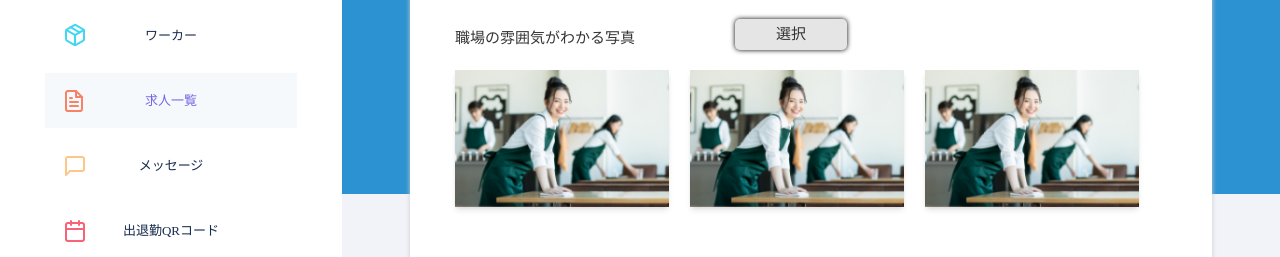
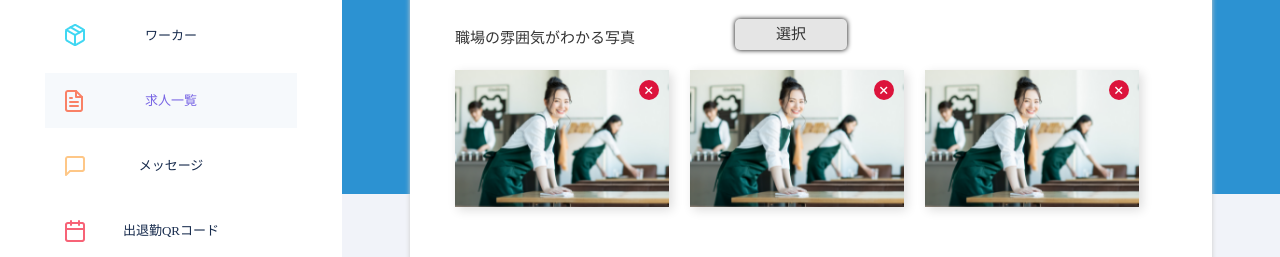
Before and after one commit to Doraemon730/JOBi_Frontend, a React (Vite) app: page /hiringnew in a window 1280 px wide. Shown: the part 297-554 px from the top of the page. Built offline with nearby package versions, Linux system fonts and the light colour scheme.

Commit message:
hiring new page image delete btn added

```diff
--- a/src/pages/business/HiringNewPage.jsx
+++ b/src/pages/business/HiringNewPage.jsx
@@ -19,7 +19,7 @@ export default function BusinessHiringNewPage() {
         setConform(false);
     }
     return (
-        <div className={clsx('business bhn', {'bhn-conform': conform})}>
+        <div className={clsx('business bhn', { 'bhn-conform': conform })}>
             <Sidebar active_num={3} />
             <div className="board">
                 <div className="header">
@@ -51,9 +51,18 @@ export default function BusinessHiringNewPage() {
                         <div className="btn-select-img btn-gray w-[112px] h-[31px] sp:mt-[10px]">選択</div>
                     </div>
                     <div className="w-full flex mt-[20px] db:block">
-                        <img src='/src/img/photo-worker.png' alt="" className='shadow-md w-[30%] mr-[3%] db:w-full db:mb-[20px]' />
-                        <img src='/src/img/photo-worker.png' alt="" className='shadow-md w-[30%] mr-[3%] db:w-full db:mb-[20px]' />
-                        <img src='/src/img/photo-worker.png' alt="" className='shadow-md w-[30%] db:w-full' />
+                        <div className="box-img">
+                            <img src='/src/img/photo-worker.png' alt="" className='db:w-full db:mb-[20px]' />
+                            <div className="btn-del-img">+</div>
+                        </div>
+                        <div className="box-img">
+                            <img src='/src/img/photo-worker.png' alt="" className='db:w-full db:mb-[20px]' />
+                            <div className="btn-del-img">+</div>
+                        </div>
+                        <div className="box-img">
+                            <img src='/src/img/photo-worker.png' alt="" className='db:w-full db:mb-[20px]' />
+                            <div className="btn-del-img">+</div>
+                        </div>
                     </div>
                     <div className="flex mt-[56px] sp:block">
                         <div className="relative mr-[22px] sp:mr-0">
--- a/src/pages/business/index.css
+++ b/src/pages/business/index.css
@@ -125,6 +125,39 @@
     margin-left: auto;
     margin-right: auto;
     border-radius: 10px;
+}
+
+.bhn .box-img {
+    width: 30%;
+    box-shadow: 3px 3px 10px #ddd;
+    margin-right: 3%;
+    position: relative;
+}
+
+.bhn .box-img img {
+    width: 100%;
+}
+
+.bhn .box-img .btn-del-img {
+    width: 20px;
+    height: 20px;
+    position: absolute;
+    top: 10px;
+    right: 10px;
+    rotate: 45deg;
+    background-color:crimson;
+    color: white;
+    border-radius: 20px;
+    display: flex;
+    justify-content: center;
+    align-items: center;
+    font-size: 20px;
+    font-weight: bold;
+}
+
+.bhn .box-img .btn-del-img:hover {
+    cursor:pointer;
+    rotate: 135deg;
 }
 
 .bhn img.cal {
```
